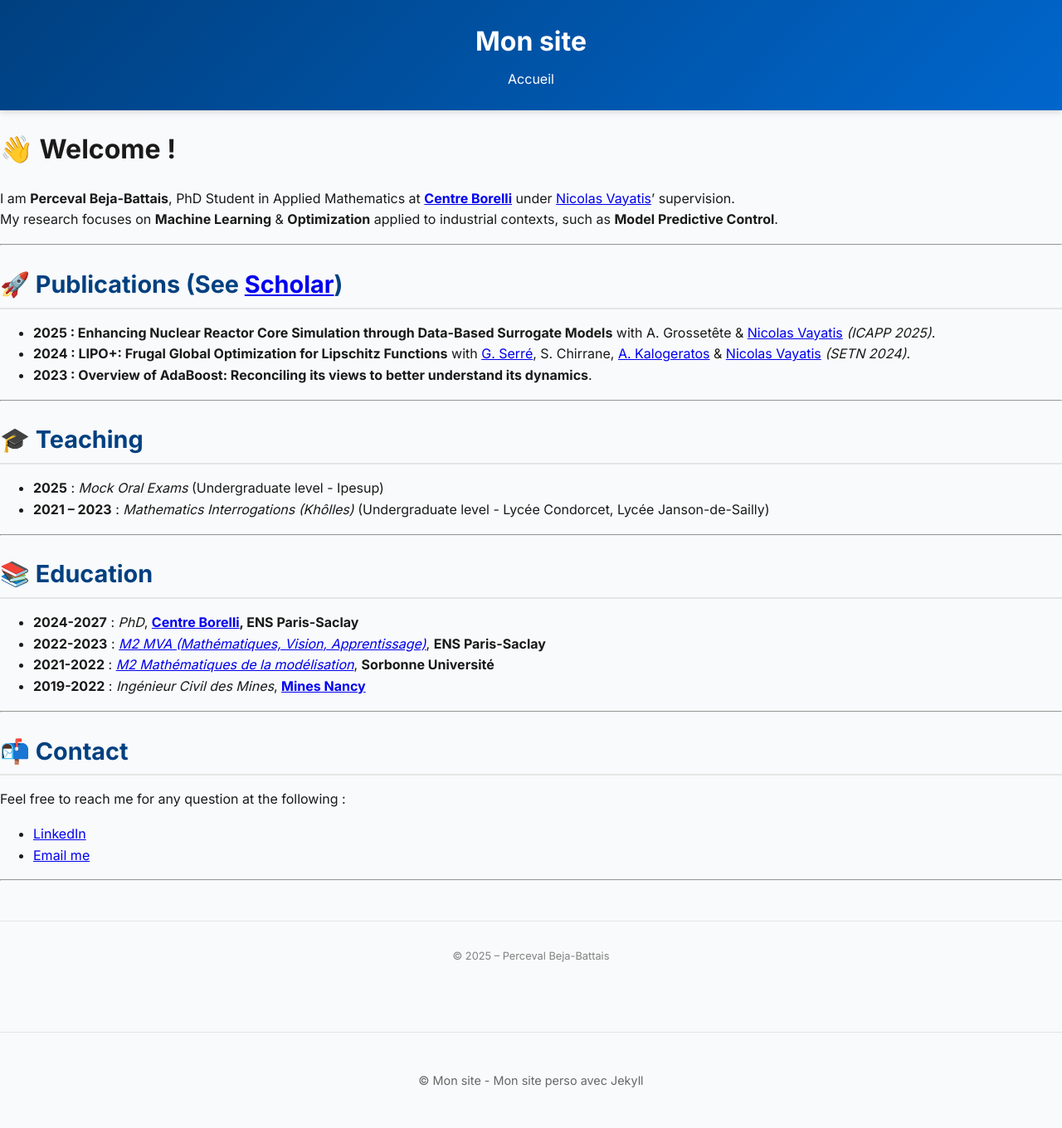
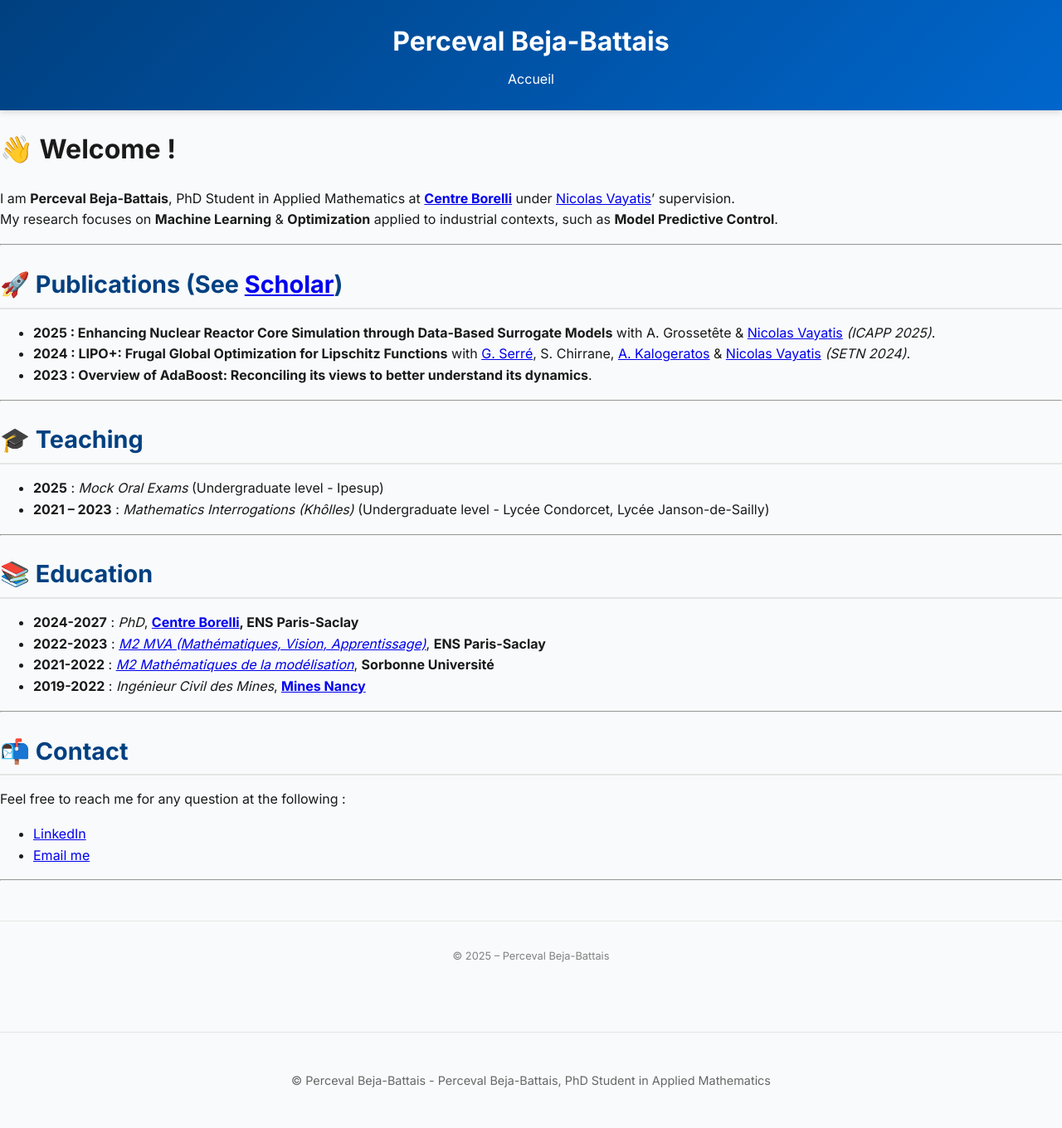
Before and after one commit to PercevalBejaBattais/pbb.github.io, a Jekyll site: the page built from index.md, in a window 1280 px wide. Shown: the whole page at 83% size. Built offline with Jekyll 4.4.1, drawn with Linux system fonts in a browser that asks for light colours.

Commit message:
Update _config.yml

```diff
--- a/_config.yml
+++ b/_config.yml
@@ -1,3 +1,3 @@
-title: Mon site
-description: Mon site perso avec Jekyll
+title: Perceval Beja-Battais
+description: Perceval Beja-Battais, PhD Student in Applied Mathematics
 theme: null   # important pour dire à GitHub Pages de NE PAS utiliser un thème par défaut
```
